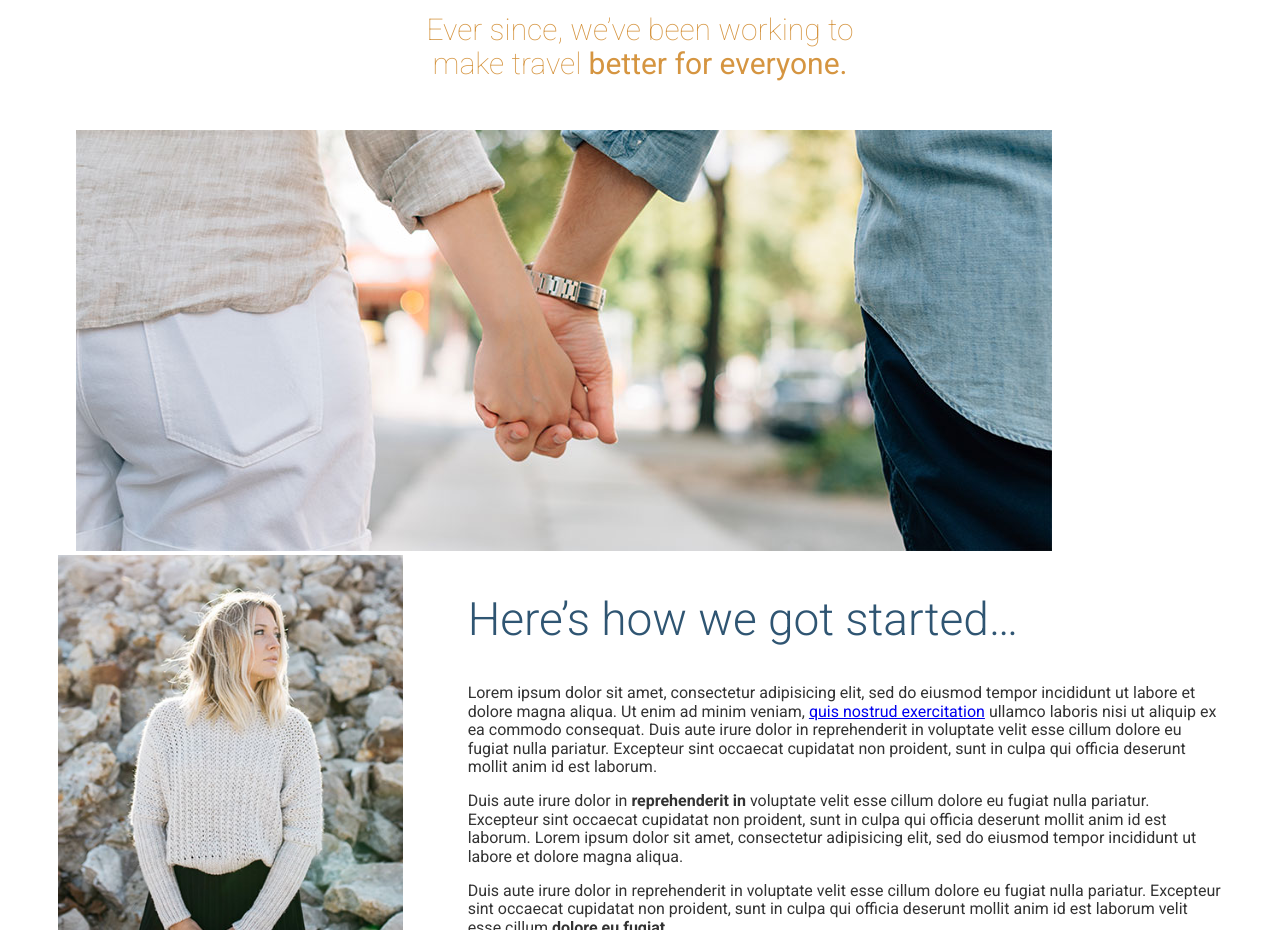
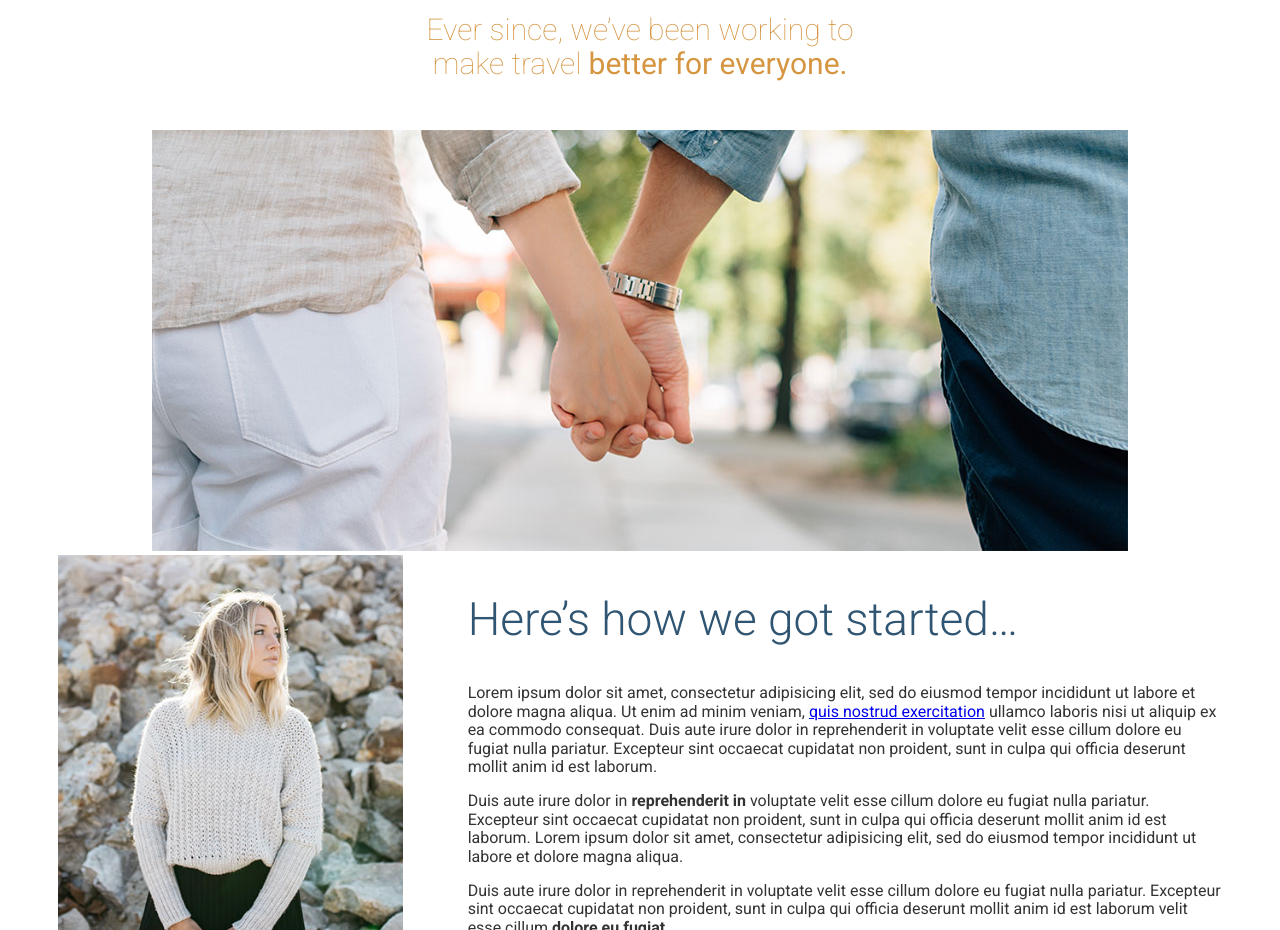
Before and after one commit to samsul003/travel-along, a website: page app/index.html in a window 1280 px wide. Shown: the part 960-1890 px from the top of the page. Drawn offline with Linux system fonts and the light colour scheme.

Commit message:
typo fixed

```diff
--- a/app/assets/styles/modules/_btn.css
+++ b/app/assets/styles/modules/_btn.css
@@ -16,4 +16,5 @@
       font-size: 1.25rem;
     }
   }
+
 }
--- a/app/assets/styles/modules/_showcase.css
+++ b/app/assets/styles/modules/_showcase.css
@@ -24,6 +24,7 @@
     @mixin atSmall {
         font-size: 4.8rem;
     }
+
   }
 
   &__subtitle {
--- a/app/assets/styles/modules/_wrapper.css
+++ b/app/assets/styles/modules/_wrapper.css
@@ -10,8 +10,8 @@
     max-width: 976px;
 
   }
-  /*.wrapper {
+  .wrapper {
     padding-left: 0;
     padding-right: 0;
-  }*/
+  }
 }
--- a/app/index.html
+++ b/app/index.html
@@ -25,7 +25,7 @@
     <picture>
       <source srcset="assets/images/hero--large.jpg 1920w, assets/images/hero--large-hi-dpi.jpg 3840w"
       media="(min-width: 1380px)" >
-      <source srcset="assets/images/hero--medium.jpg 1380w, asssts/images/hero--medium-hi-dpi.jpg 2760w"
+      <source srcset="assets/images/hero--medium.jpg 1380w, assets/images/hero--medium-hi-dpi.jpg 2760w"
       media="(min-width: 990px)" >
       <source srcset="assets/images/hero--small.jpg 990w, assets/images/hero--small-hi-dpi.jpg 1980w"
       media="(min-width: 640px)" >
@@ -49,7 +49,7 @@
       <h3 class="headline headline--centered headline--orange headline--small headline--narrow headline--light
       headline--b-margin-large"> Ever since, we&rsquo;ve been working to make travel <strong>better for everyone.
       </strong></h3>
-      <div class="wrapper wrapper-medium">
+      <div class="wrapper wrapper--medium">
         <img src="assets/images/first-trip.jpg" alt="Couple walking down a street.">
       </div>
       <div class="row row--gutters">
@@ -63,7 +63,7 @@
           <p>Duis aute irure dolor in reprehenderit in voluptate velit esse cillum dolore eu fugiat nulla pariatur. Excepteur sint occaecat cupidatat non proident, sunt in culpa qui officia deserunt mollit anim
             id est laborum velit esse cillum <strong>dolore eu fugiat.</strong></p>
         </div>
-    </div>
+      </div>
     </div>
   </div>
 
--- a/app/postcss/styles/styles.css
+++ b/app/postcss/styles/styles.css
@@ -544,6 +544,7 @@ img {
   text-decoration: none;
   padding: .75rem 1.2rem;
   display: inline-block;
+
 }
 
 .btn--orange {
@@ -568,14 +569,15 @@ img {
   max-width: 1200px;
   margin-left: auto;
   margin-right: auto;
-  /*.wrapper {
-    padding-left: 0;
-    padding-right: 0;
-  }*/
 }
 
 .wrapper--medium {
   max-width: 976px;
+}
+
+.wrapper .wrapper {
+  padding-left: 0;
+  padding-right: 0;
 }
 
 .page-section {
```
